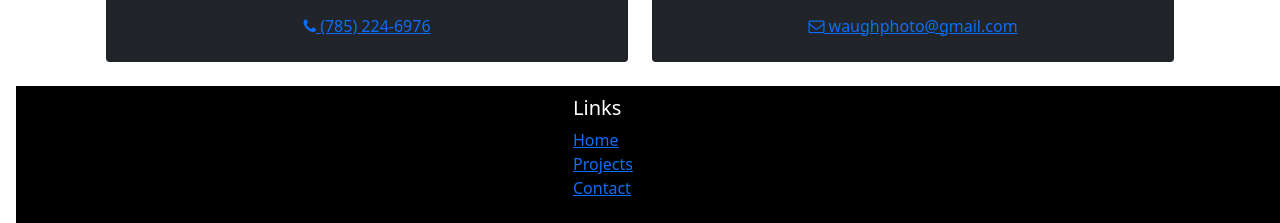
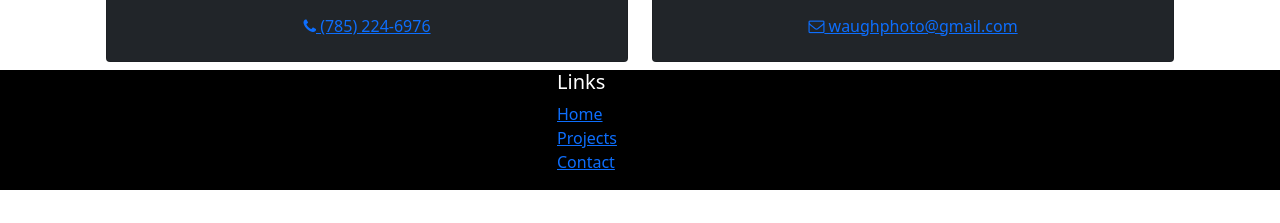
Before and after one commit to TylerWaugh01/Porfolio, a React (Create React App) app: page / in a window 1280 px wide. Shown: the part 912-1135 px from the top of the page. After the commit the page ends 1102 px from the top, so only its background shows below. Built offline with nearby package versions, Linux system fonts and the light colour scheme.

Commit message:
CSS Changes

```diff
--- a/src/App.css
+++ b/src/App.css
@@ -33,10 +33,13 @@ h3 {
 
 .site-footer {
   background-color: #000000;
-  padding: 10px 0;
-  margin: 1rem;
+  width: 100%;
+/* position: absolute; */
+bottom: 0;
+  /* padding: 5px 0;
+  margin: 3rem;
   width:100%;
-  position:absolute;
+  position:absolute; */
 }
 
 .navbar-dark {
--- a/src/features/projects/ProjectDetail.js
+++ b/src/features/projects/ProjectDetail.js
@@ -14,7 +14,6 @@ const ProjectDetail = ( {project} ) => {
                                 </a>
                         </Col>
                         <Col md='6' style={{display: "flex" , flexDirection: "column",  justifyContent:'center'}}>
-
                             <Card style={{display: "flex" , flexDirection: "column",  justifyContent:'center'}}>
                                 <CardTitle style={{display: "flex" , flexDirection: "row",  justifyContent:'center'}}>{name}</CardTitle>
                                     <CardBody>
```
Also changed, not shown: src/pages/HomePage.js (+5 -5 lines).
